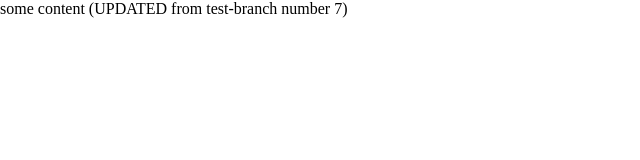
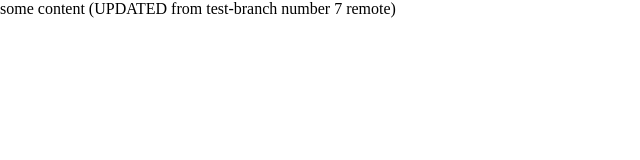
Before and after one commit to artem-kuznecov/cutaway, a React (Vite) app: page / in a window 1280 px wide. Shown: the top 160 px of the page, without its empty margins (0-640 px from the left). Built offline with nearby package versions, Linux system fonts and the light colour scheme.

Commit message:
tyesting auto-deploy #8

```diff
--- a/src/App.tsx
+++ b/src/App.tsx
@@ -1,7 +1,7 @@
 export const App = () => {
   return (
     <div>
-      some content (UPDATED from test-branch number 7)
+      some content (UPDATED from test-branch number 7 remote)
     </div>
   )
 }
```
